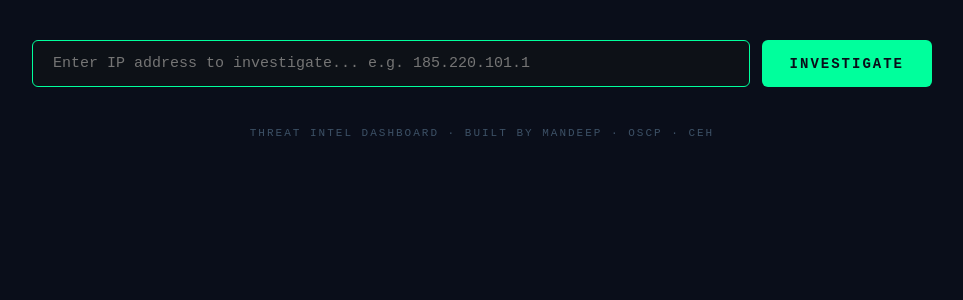
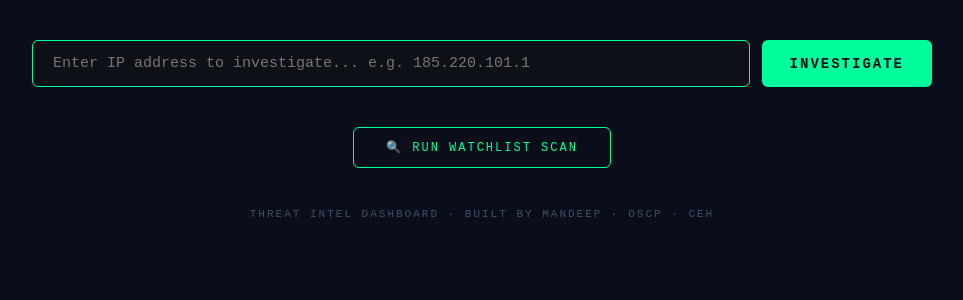
Before and after one commit to Secure-With-Mandeep/threat-intel-dashboard, a Flask app: page / in a window 1280 px wide. Shown: the part 97-397 px from the top of the page, without its empty margins (158-1121 px from the left). Run offline with Flask 3, Linux system fonts and the light colour scheme.

Commit message:
Add watchlist alert system with scan trigger on dashboard

```diff
--- /dev/null
+++ b/alerts.py
@@ -0,0 +1,87 @@
+from correlator import correlate_ip
+from datetime import datetime
+import json
+import os
+
+WATCHLIST_FILE = "watchlist.txt"
+ALERTS_FILE = "reports/alerts.json"
+
+
+def load_watchlist():
+    """Load IPs from watchlist.txt"""
+    if not os.path.exists(WATCHLIST_FILE):
+        print("⚠ No watchlist.txt found!")
+        return []
+
+    with open(WATCHLIST_FILE, "r") as f:
+        ips = [line.strip() for line in f if line.strip()]
+
+    print(f"📋 Loaded {len(ips)} IPs from watchlist")
+    return ips
+
+
+def save_alert(alert):
+    """Save alert to reports/alerts.json"""
+    alerts = load_existing_alerts()
+    alerts.append(alert)
+
+    with open(ALERTS_FILE, "w") as f:
+        json.dump(alerts, f, indent=2)
+
+
+def load_existing_alerts():
+    """Load existing alerts from file"""
+    if not os.path.exists(ALERTS_FILE):
+        return []
+
+    with open(ALERTS_FILE, "r") as f:
+        return json.load(f)
+
+
+def run_watchlist_scan():
+    """Scan all IPs in watchlist and alert on threats"""
+    print("\n" + "=" * 50)
+    print("🔍 RUNNING WATCHLIST SCAN")
+    print(f"⏰ {datetime.now().strftime('%Y-%m-%d %H:%M:%S')}")
+    print("=" * 50)
+
+    ips = load_watchlist()
+    if not ips:
+        return []
+
+    new_alerts = []
+
+    for ip in ips:
+        results = correlate_ip(ip)
+        verdict = results["verdict"]
+
+        # Only alert on suspicious or malicious
+        if results["threat_score"] >= 3:
+            alert = {
+                "ip": ip,
+                "verdict": verdict,
+                "threat_score": results["threat_score"],
+                "timestamp": datetime.now().strftime("%Y-%m-%d %H:%M:%S"),
+                "feeds": results["feeds"]
+            }
+
+            new_alerts.append(alert)
+            save_alert(alert)
+
+            print(f"\n🚨 ALERT TRIGGERED!")
+            print(f"   IP       : {ip}")
+            print(f"   Verdict  : {verdict}")
+            print(f"   Score    : {results['threat_score']}/9")
+            print(f"   Time     : {alert['timestamp']}")
+        else:
+            print(f"\n✅ {ip} — CLEAN (Score: {results['threat_score']}/9)")
+
+    print("\n" + "=" * 50)
+    print(f"✅ Scan complete — {len(new_alerts)} alert(s) triggered")
+    print("=" * 50 + "\n")
+
+    return new_alerts
+
+
+if __name__ == "__main__":
+    run_watchlist_scan()
--- a/main.py
+++ b/main.py
@@ -1,5 +1,6 @@
 from flask import Flask, render_template, request
 from correlator import correlate_ip
+from alerts import load_existing_alerts, run_watchlist_scan
 
 app = Flask(__name__)
 
@@ -18,7 +19,29 @@ def index():
         else:
             error = "Please enter an IP address"
 
-    return render_template("index.html", results=results, error=error)
+    # Load existing alerts for sidebar
+    alerts = load_existing_alerts()
+
+    return render_template(
+        "index.html",
+        results=results,
+        error=error,
+        alerts=alerts[-10:]  # Show last 10 alerts
+    )
+
+
+@app.route("/scan", methods=["POST"])
+def scan_watchlist():
+    """Trigger a watchlist scan"""
+    run_watchlist_scan()
+    alerts = load_existing_alerts()
+    return render_template(
+        "index.html",
+        results=None,
+        error=None,
+        alerts=alerts[-10:],
+        scan_done=True
+    )
 
 
 if __name__ == "__main__":
--- a/templates/index.html
+++ b/templates/index.html
@@ -334,6 +334,53 @@
         </div>
         {% endif %}
 
+       <!-- Alerts Panel -->
+        {% if alerts %}
+        <div style="margin-top: 40px;">
+            <div style="font-size:11px; color:#3d5166; letter-spacing:3px; margin-bottom:14px;">
+                🚨 RECENT ALERTS
+            </div>
+
+            {% if scan_done %}
+            <div style="padding:12px 16px; background:rgba(0,255,156,0.05);
+                border:1px solid rgba(0,255,156,0.2); border-radius:6px;
+                color:#00ff9c; font-size:12px; margin-bottom:16px;">
+                ✅ Watchlist scan complete!
+            </div>
+            {% endif %}
+
+            {% for alert in alerts | reverse %}
+            <div style="padding:16px 20px; background:#0d1117;
+                border:1px solid {% if 'MALICIOUS' in alert.verdict %}rgba(255,75,75,0.4)
+                {% else %}rgba(251,191,36,0.4){% endif %};
+                border-radius:6px; margin-bottom:10px;
+                display:flex; justify-content:space-between; align-items:center;">
+                <div>
+                    <span style="color:#e6edf3; font-size:13px;">{{ alert.ip }}</span>
+                    <span style="margin-left:16px; font-size:11px;
+                        color:{% if 'MALICIOUS' in alert.verdict %}#ff4b4b
+                        {% else %}#fbbf24{% endif %};">
+                        {{ alert.verdict }}
+                    </span>
+                </div>
+                <div style="font-size:10px; color:#3d5166;">
+                    {{ alert.timestamp }}
+                </div>
+            </div>
+            {% endfor %}
+        </div>
+        {% endif %}
+
+        <!-- Watchlist Scan Button -->
+        <form method="POST" action="/scan" style="margin-top:20px; text-align:center;">
+            <button type="submit" style="padding:12px 32px;
+                background:transparent; border:1px solid #00ff9c;
+                color:#00ff9c; font-family:'Courier New', monospace;
+                font-size:12px; cursor:pointer; border-radius:6px;
+                letter-spacing:2px;">
+                🔍 RUN WATCHLIST SCAN
+            </button>
+        </form>
         <div class="footer">
             THREAT INTEL DASHBOARD · BUILT BY MANDEEP · OSCP · CEH
         </div>
--- /dev/null
+++ b/watchlist.txt
@@ -0,0 +1,5 @@
+185.220.101.1
+185.220.101.2
+193.32.162.157
+45.153.160.2
+23.129.64.131
```
